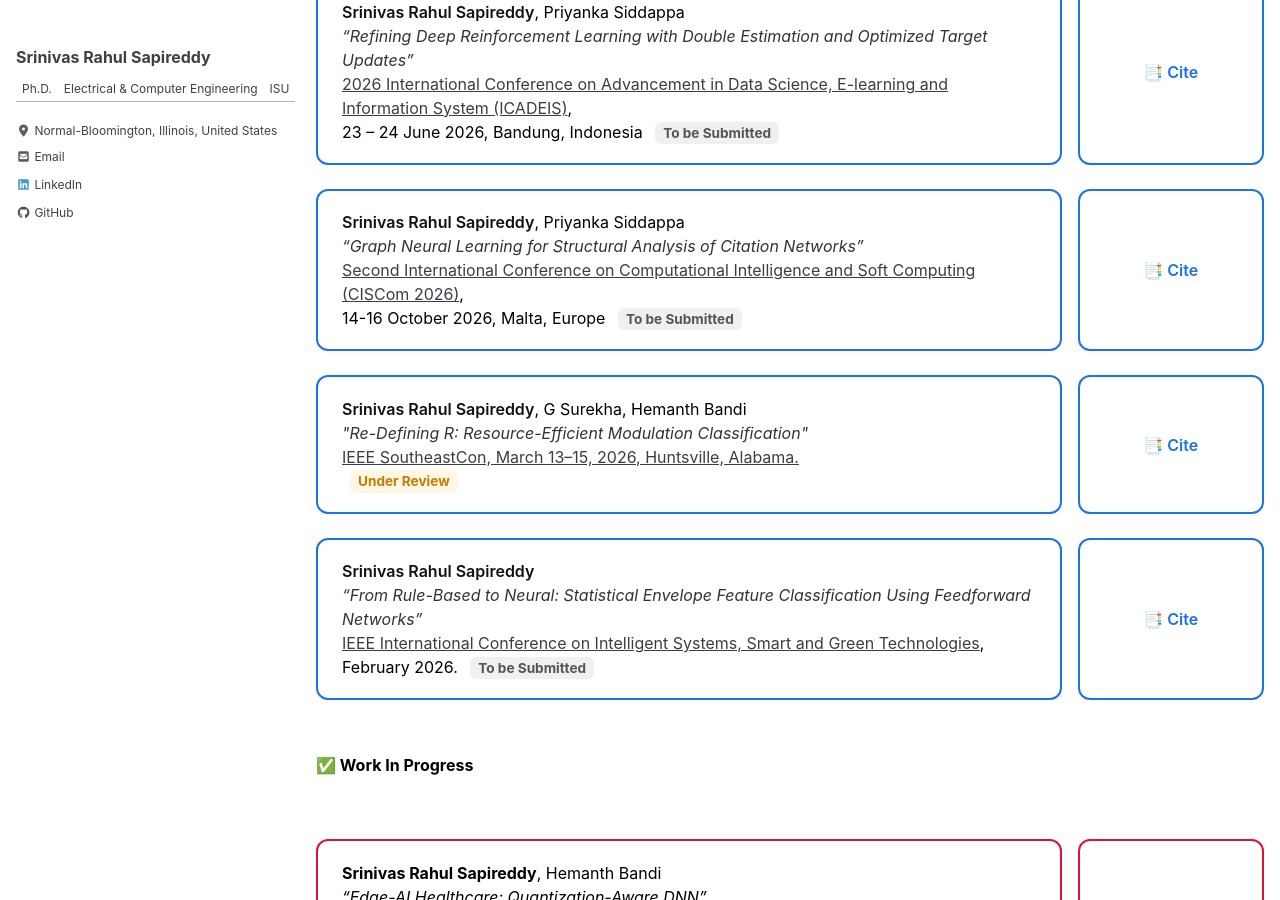
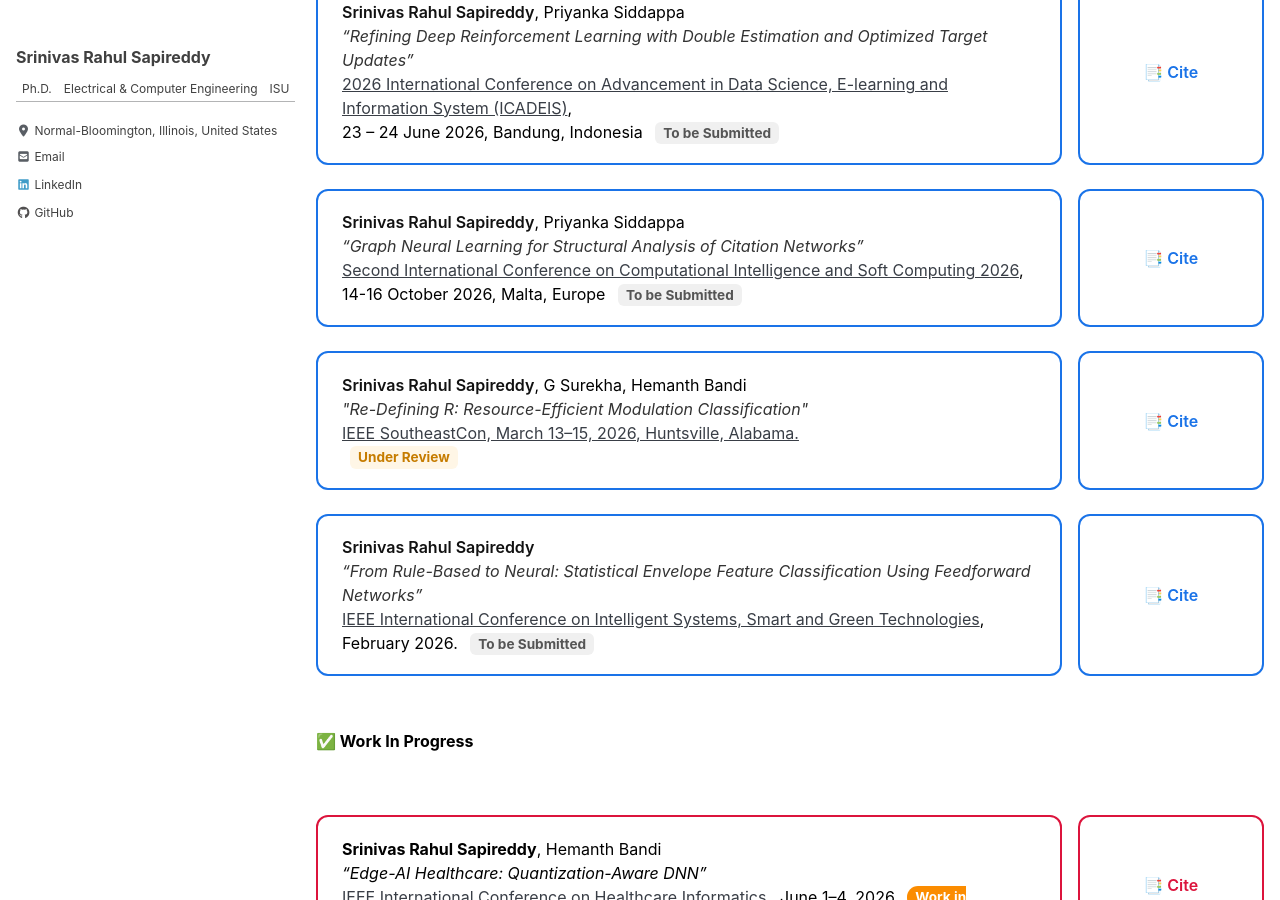
Before and after one commit to srsapireddy/srsapireddy.github.io, a Jekyll site: the page built from _pages/publications.md, in a window 1280 px wide and 900 px high, scrolled down 2183 px. Built offline with Jekyll 4.4.1, drawn with Linux system fonts in a browser that asks for light colours; cached includes are drawn as plain includes; nearby versions of some CDN libraries.

Commit message:
Update publications.md

```diff
--- a/_pages/publications.md
+++ b/_pages/publications.md
@@ -365,7 +365,7 @@ function copyCitation(id) {
       <div class="pub-card">
       <strong>Srinivas Rahul Sapireddy</strong>, Priyanka Siddappa<br>
       <em>“Graph Neural Learning for Structural Analysis of Citation Networks”</em><br>
-      <a href="https://www.ciscom.org/" target="_blank">Second International Conference on Computational Intelligence and Soft Computing (CISCom 2026)</a>,<br> 14-16 October 2026, Malta, Europe <span class="status pending">To be Submitted</span>
+      <a href="https://www.ciscom.org/" target="_blank">Second International Conference on Computational Intelligence and Soft Computing 2026</a>,<br> 14-16 October 2026, Malta, Europe <span class="status pending">To be Submitted</span>
     </div>
       <div class="cite-box" onclick="copyCitation('cite12')">
         📑 Cite
```
